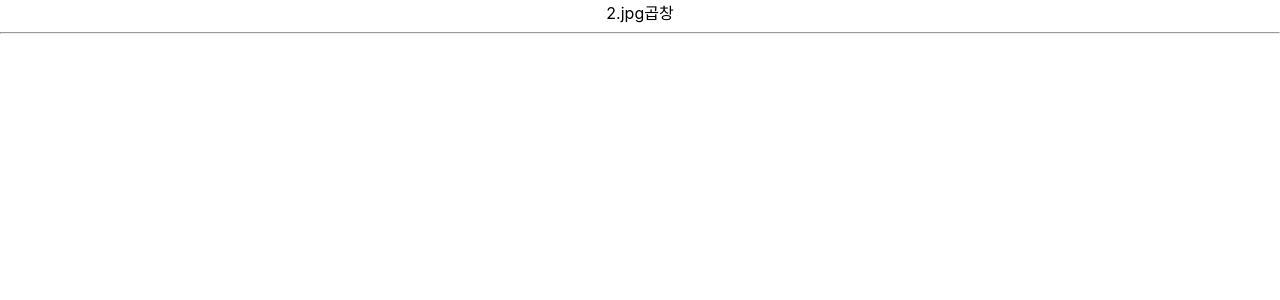
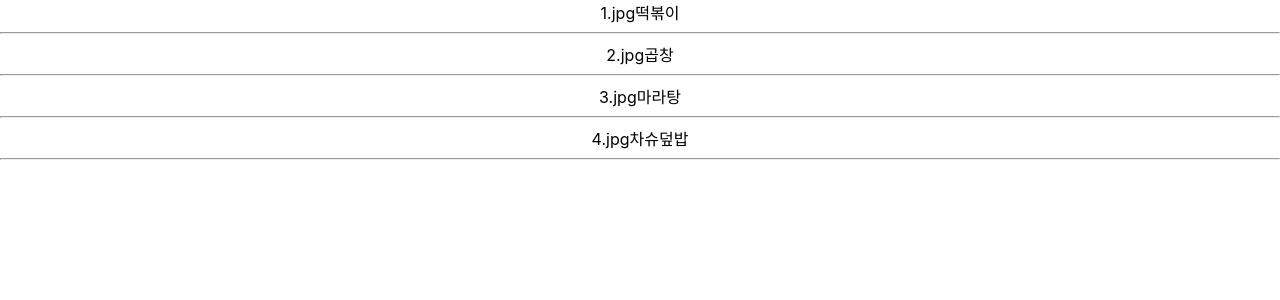
Before and after one commit to kst20209/eatwhen, a React (Create React App) app: page / in a window 1280 px wide. Shown: the top 300 px of the page. Built offline with nearby package versions, Linux system fonts and the light colour scheme.

Commit message:
Added: while 문으로 read뷰 보임

```diff
--- a/src/App.js
+++ b/src/App.js
@@ -12,24 +12,28 @@ class App extends Component{
       contents:[
         {id:1, title:'떡볶이', date: '1', std:'30' , img:'1.jpg'},
         {id:2, title:'곱창', date: '3', std:'30', img:'2.jpg'},
-        {id:3, title:'마라탕', date: '10', std:'30' , img:'3.jpg'}
+        {id:3, title:'마라탕', date: '10', std:'30' , img:'3.jpg'},
+        {id:4, title:'차슈덮밥', date: '8', std:'30' , img:'4.jpg'}
       ],
     }
   }
 
   readContent(){
     var i = 0;
+    var list = [];
     while(i < this.state.contents.length){
       var data = this.state.contents[i];
-      <Read title={data.title} img={data.img}></Read>
+      list.push(<Read title={data.title} img={data.img}></Read>);
+      i++;
     }
+    return list;
   }
 
 
   render(){
     return (
       <div className="App">
-        <Read title={this.state.contents[1].title} img={this.state.contents[1].img}></Read>
+        {this.readContent()}
       </div>
     );
   }
```
